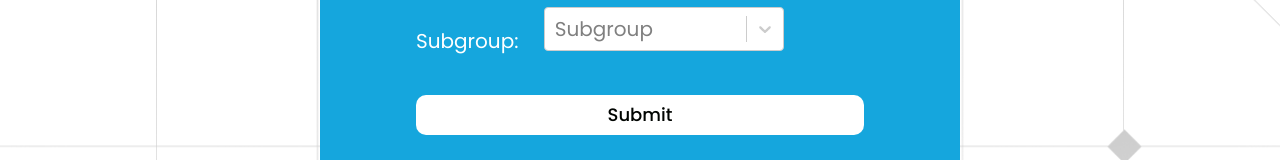
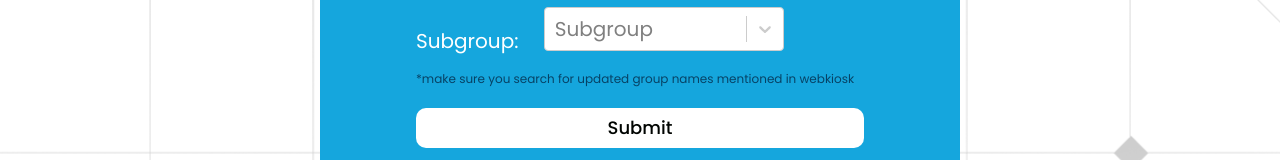
Before and after one commit to Utkarsh09102004/TimeTable, a React (Vite) app: page / in a window 1280 px wide. Shown: the part 338-498 px from the top of the page. Built offline with nearby package versions, Linux system fonts and the light colour scheme.

Commit message:
fixing logo and adding note for new subgroup

```diff
--- a/src/assets/home.css
+++ b/src/assets/home.css
@@ -47,6 +47,12 @@
     background-position: top;
     background-size: cover;
     overflow: hidden;
+}
+
+.note {
+    margin-top: -25px;
+    color:rgba(0, 22, 48, 0.69);
+    font-size:0.75em;
 }
 
 .content {
--- a/src/assets/schedule.css
+++ b/src/assets/schedule.css
@@ -285,8 +285,8 @@ margin-bottom: 30px;
 	height: 200px
 }
 .acm-title img {
-	height: 200px;
-	width: 300px;
+	height: 160px;
+	/* width: 300px; */
 }
 
 .acm-title .title-text {
--- a/src/pages/Home.jsx
+++ b/src/pages/Home.jsx
@@ -49,7 +49,7 @@ function Home() {
       <div className="navbar">
         <div className="cont1">
           <img
-            src="https://s3-alpha-sig.figma.com/img/436f/44bc/f1763620bc3484816ae325031d184550?Expires=1722816000&Key-Pair-Id=APKAQ4GOSFWCVNEHN3O4&Signature=R4Sdwtz5GA8YGroQNi8pIPvEh2r-KLteZGqhazXqiT8l3l3iR8hJuskKQrAU5G1AXIAdwPFMFLikbbi-UDSnarV6FJhbO77p~iVhWjNpLZe6Xnl4rmvL2~LiwqeakjjDRRubdq1W3zrgZOSq-S0Dz0SsOXS~jkw7theh0nVyYn-TtWE~stYZn~pn~BRBgQh3VlpTKAU7KP~UEdgVjdqFk6a3zrTT0R~3-UmSJsJeQOwk72VAM0q2OxOWxK2jBDA6LJT5eoBgyjn5io1qfDApcl-V46jIBOGPojVzNsMeExx8glcKa7sJ~DQlBvrMjSLmtmJ11K-i2wXWe7LyWp2nvQ__"
+            src="https://acm-thapar.github.io/img/logo.png"
             alt="Logo"
             className="logo"
           />
@@ -99,7 +99,9 @@ function Home() {
               <InputBox onChange={handleChange} />
             </div>
 
+
             </div>
+            <div className="note">*make sure you search for updated group names mentioned in webkiosk</div>
             <button className="submit-button" type="submit">Submit</button>
 
           </form>
--- a/src/pages/Schedule.jsx
+++ b/src/pages/Schedule.jsx
@@ -46,7 +46,7 @@ function Schedule() {
     <div>
       <nav className="acm-title">
         <div className="title-text">Time Table</div>
-        <img src="https://acm-thapar.github.io/img/logo.png" alt="Logo" width="600" height="300" />
+        <img src="https://acm-thapar.github.io/img/logo.png" alt="Logo"  />
       </nav>
       <div className="schedule-container">
         <button className="pict" onClick={downloadTableAsImage}>Download as PNG</button>
```
